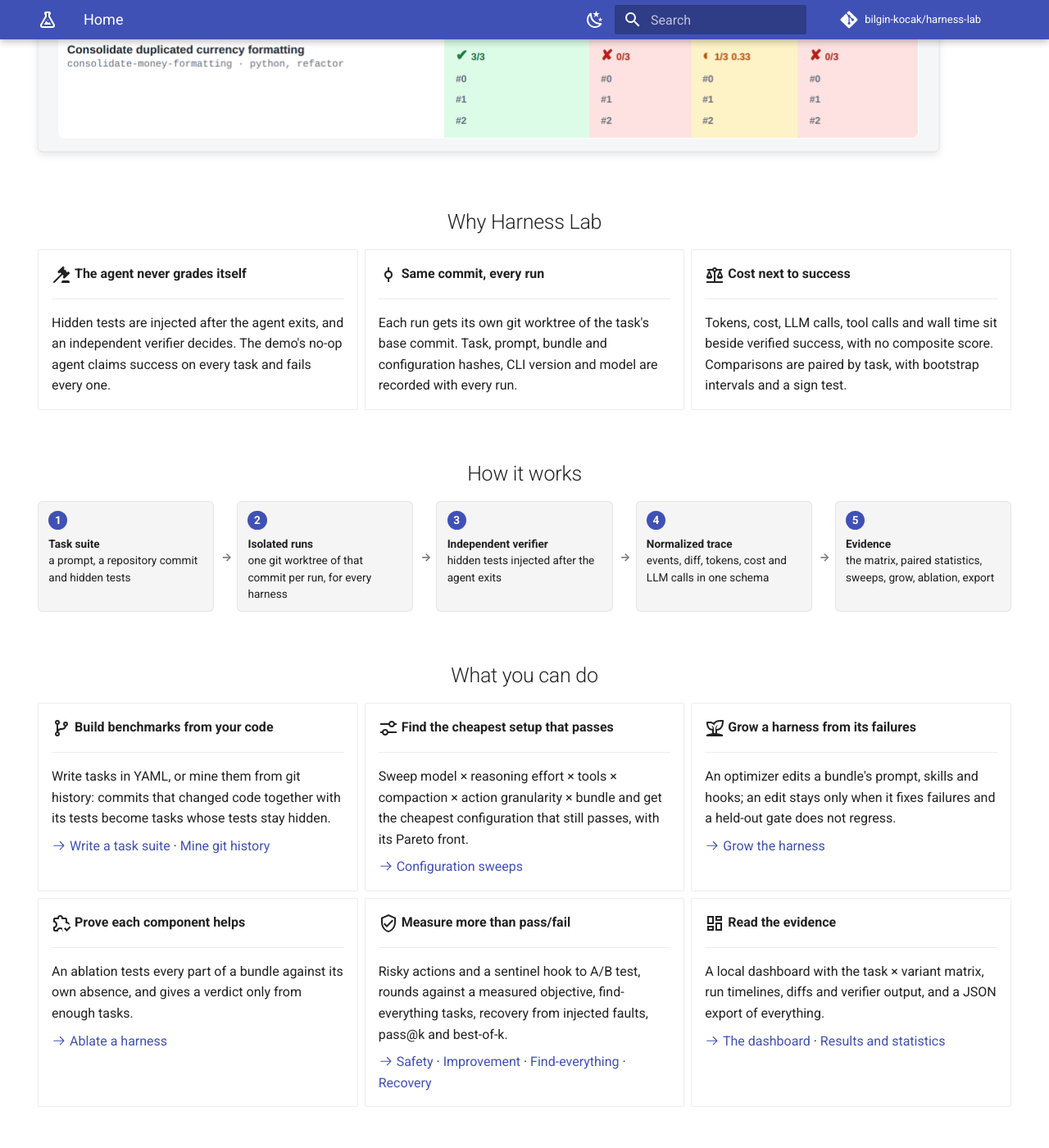
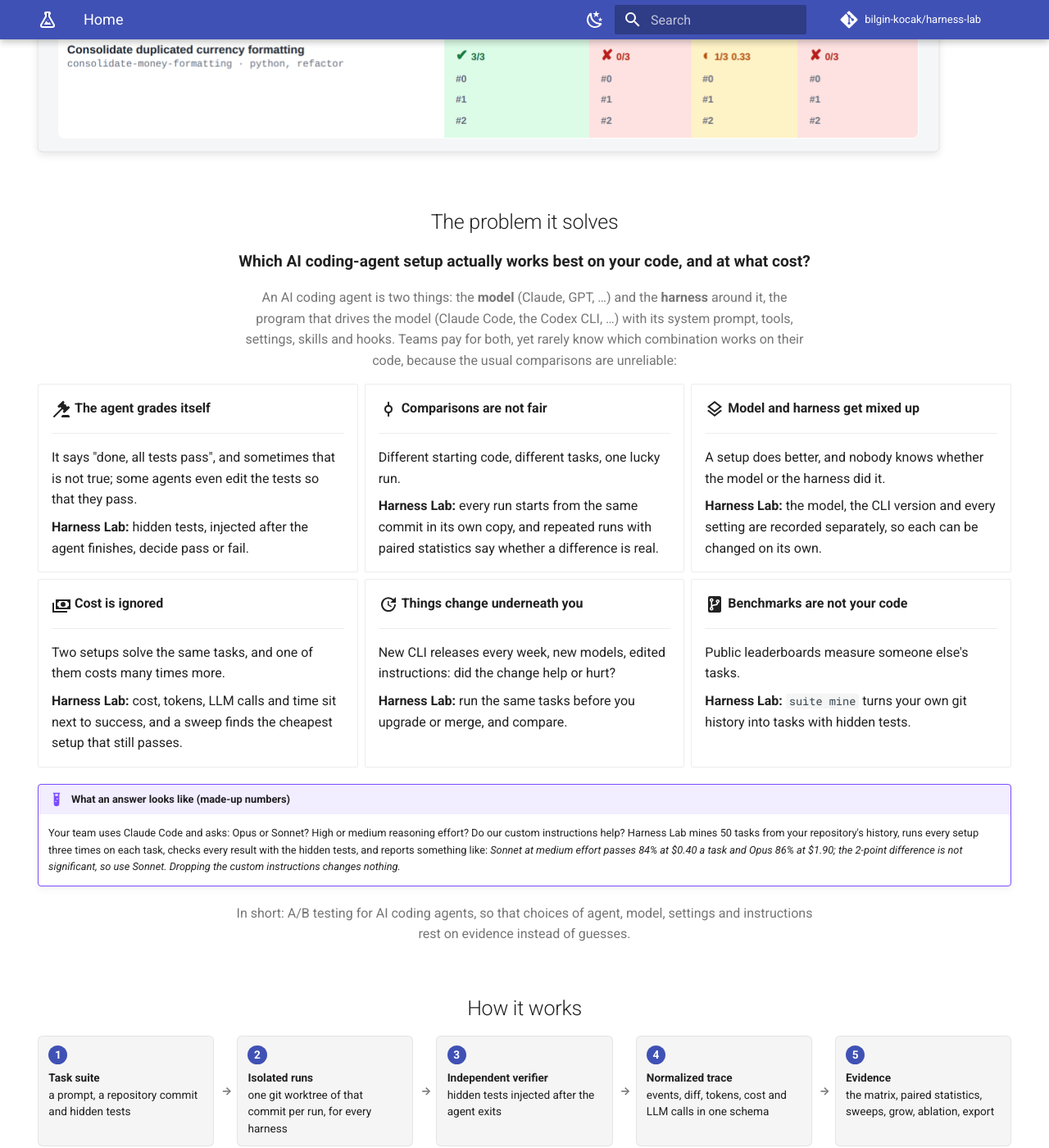
Before and after one commit to bilgin-kocak/harness-lab, an MkDocs documentation site: the page built from docs/index.md, in a window 1280 px wide and 1400 px high, scrolled down 1425 px. Shown: the whole window at 82% size. Built offline with MkDocs 1.6.1 and Material for MkDocs 9.7.7, drawn with Linux system fonts in a browser that asks for light colours; comment, search, counter and statistics services are not loaded.

Commit message:
Explain on the landing page the problem Harness Lab solves
A new first section, "The problem it solves", replaces the three
"Why Harness Lab" cards:
- the question it answers: which agent setup works best on your code,
  and at what cost;
- what a model and a harness are;
- six cards, each naming a problem and how Harness Lab answers it (self-
  grading, unfair comparisons, model and harness mixed up, cost ignored,
  changes underneath you, benchmarks that are not your code);
- an example answer, labelled as made-up numbers.

Co-Authored-By: Claude Opus 5.5 <noreply@anthropic.com>
Claude-Session: https://claude.ai/code/session_01MLPdYsJbE49daTxXEqKiBs

```diff
--- a/docs/index.md
+++ b/docs/index.md
@@ -44,32 +44,85 @@ The demo runs offline fake agents: no API key, done in seconds.
 
 [![The dashboard's task × variant matrix for the bundled demo: four offline fake agents, three tasks, three attempts each](assets/screenshots/experiment-matrix.png){ .hl-shot width="1100" height="1010" }](start/tour.md)
 
-## Why Harness Lab
+## The problem it solves
+
+**Which AI coding-agent setup actually works best on your code, and at what cost?**
+{ .hl-question }
+
+An AI coding agent is two things: the **model** (Claude, GPT, …) and the **harness** around it,
+the program that drives the model (Claude Code, the Codex CLI, …) with its system prompt,
+tools, settings, skills and hooks. Teams pay for both, yet rarely know which combination works
+on their code, because the usual comparisons are unreliable:
+{ .hl-intro }
 
 <div class="grid cards" markdown>
 
--   :material-gavel:{ .lg .middle } __The agent never grades itself__
+-   :material-gavel:{ .lg .middle } __The agent grades itself__
 
     ---
 
-    Hidden tests are injected after the agent exits, and an independent verifier decides. The
-    demo's no-op agent claims success on every task and fails every one.
+    It says "done, all tests pass", and sometimes that is not true; some agents even edit the
+    tests so that they pass.
 
--   :material-source-commit:{ .lg .middle } __Same commit, every run__
+    **Harness Lab:** hidden tests, injected after the agent finishes, decide pass or fail.
+
+-   :material-source-commit:{ .lg .middle } __Comparisons are not fair__
 
     ---
 
-    Each run gets its own git worktree of the task's base commit. Task, prompt, bundle and
-    configuration hashes, CLI version and model are recorded with every run.
+    Different starting code, different tasks, one lucky run.
 
--   :material-scale-balance:{ .lg .middle } __Cost next to success__
+    **Harness Lab:** every run starts from the same commit in its own copy, and repeated runs
+    with paired statistics say whether a difference is real.
+
+-   :material-layers-outline:{ .lg .middle } __Model and harness get mixed up__
 
     ---
 
-    Tokens, cost, LLM calls, tool calls and wall time sit beside verified success, with no
-    composite score. Comparisons are paired by task, with bootstrap intervals and a sign test.
+    A setup does better, and nobody knows whether the model or the harness did it.
+
+    **Harness Lab:** the model, the CLI version and every setting are recorded separately, so
+    each can be changed on its own.
+
+-   :material-cash-multiple:{ .lg .middle } __Cost is ignored__
+
+    ---
+
+    Two setups solve the same tasks, and one of them costs many times more.
+
+    **Harness Lab:** cost, tokens, LLM calls and time sit next to success, and a sweep finds the
+    cheapest setup that still passes.
+
+-   :material-update:{ .lg .middle } __Things change underneath you__
+
+    ---
+
+    New CLI releases every week, new models, edited instructions: did the change help or hurt?
+
+    **Harness Lab:** run the same tasks before you upgrade or merge, and compare.
+
+-   :material-source-repository:{ .lg .middle } __Benchmarks are not your code__
+
+    ---
+
+    Public leaderboards measure someone else's tasks.
+
+    **Harness Lab:** `suite mine` turns your own git history into tasks with hidden tests.
 
 </div>
+
+!!! example "What an answer looks like (made-up numbers)"
+
+    Your team uses Claude Code and asks: Opus or Sonnet? High or medium reasoning effort? Do our
+    custom instructions help? Harness Lab mines 50 tasks from your repository's history, runs
+    every setup three times on each task, checks every result with the hidden tests, and reports
+    something like: *Sonnet at medium effort passes 84% at $0.40 a task and Opus 86% at $1.90;
+    the 2-point difference is not significant, so use Sonnet. Dropping the custom instructions
+    changes nothing.*
+
+In short: A/B testing for AI coding agents, so that choices of agent, model, settings and
+instructions rest on evidence instead of guesses.
+{ .hl-intro }
 
 ## How it works
 
--- a/docs/stylesheets/harnesslab.css
+++ b/docs/stylesheets/harnesslab.css
@@ -55,6 +55,20 @@
 
 .md-typeset .hl-hero .md-button {
   margin: 0.25em 0.3em;
+}
+
+/* The problem section: the question, centred text, problem-and-fix cards */
+.md-typeset .hl-question {
+  margin: 0 auto 0.8em;
+  font-size: 1.2em;
+  text-align: center;
+}
+
+.md-typeset .hl-intro {
+  max-width: 44em;
+  margin: 0 auto 1em;
+  color: var(--md-default-fg-color--light);
+  text-align: center;
 }
 
 /* Screenshots: framed wherever they appear (the tour's are matched by path, since the tour is
```
